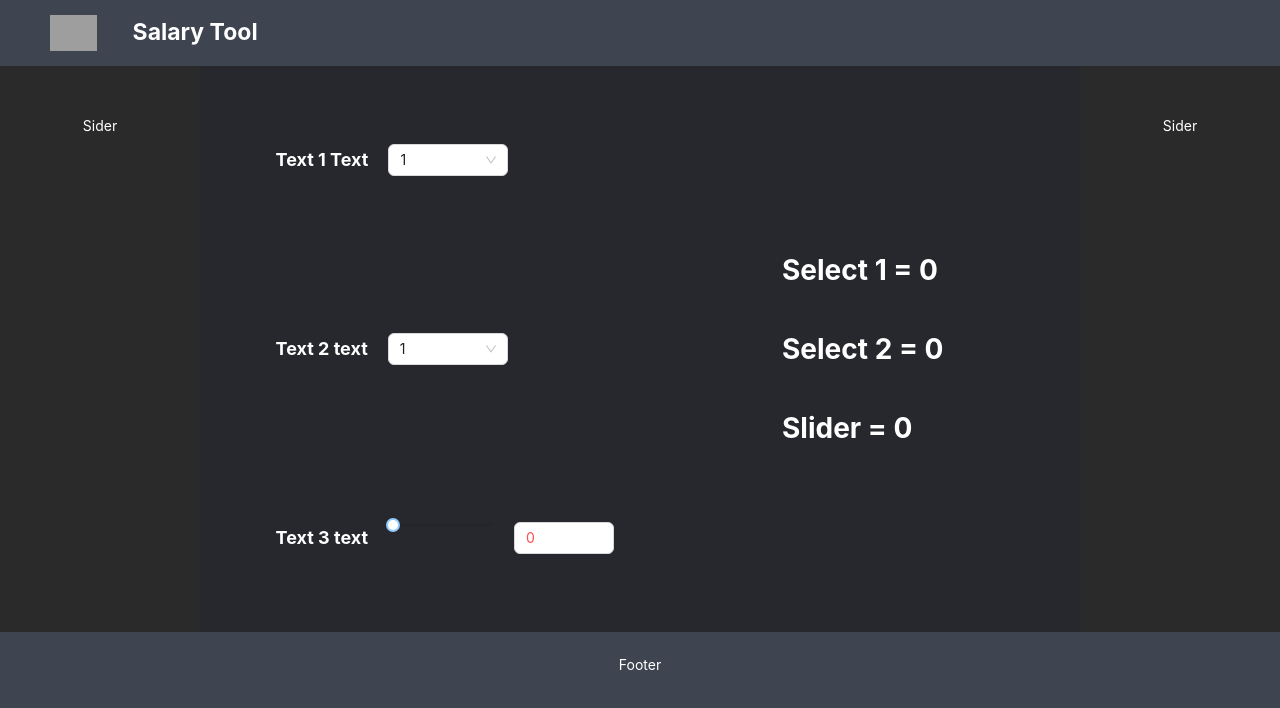
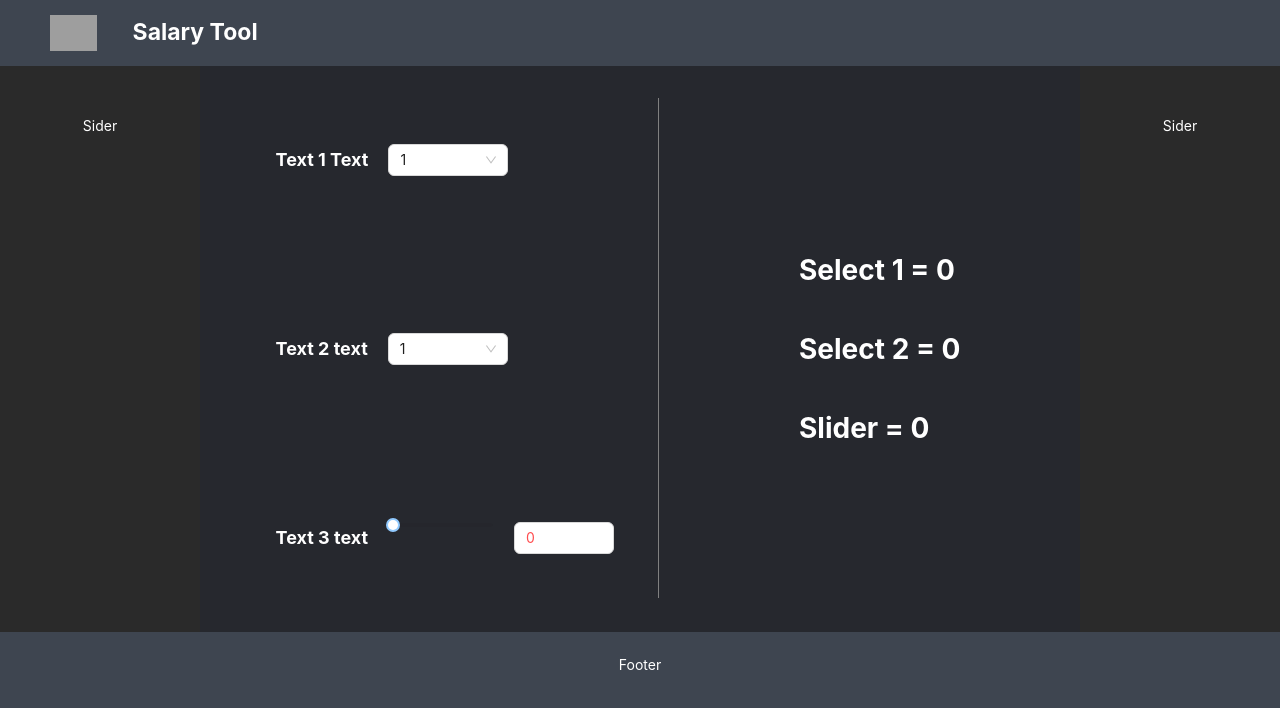
Before and after one commit to NicolasCasClew/SalaryFrontend, a React (Create React App) app: page / in a window 1280 px wide. Shown: the top 708 px of the page. Built offline with nearby package versions, Linux system fonts and the light colour scheme; grey boxes are pictures that could not be loaded.

Commit message:
added separator

```diff
--- a/src/components/App.tsx
+++ b/src/components/App.tsx
@@ -1,4 +1,13 @@
-import { Layout, Menu, Slider, Select, Row, Col, InputNumber } from "antd";
+import {
+  Layout,
+  Menu,
+  Slider,
+  Select,
+  Row,
+  Col,
+  InputNumber,
+  Divider,
+} from "antd";
 import "./App.css";
 import { useState } from "react";
 import { Test1 } from "./test1";
@@ -90,6 +99,7 @@ function App() {
                           width: "100px",
                           textAlign: "left",
                         }}
+                        /*onChange={sliderChange} arrows diabvles till I figure  why this doesnt work*/
                         value={slidercounter}
                       />
                     </Col>
@@ -97,6 +107,10 @@ function App() {
                 </div>
               </div>
             </div>
+            <Divider
+              type="vertical"
+              style={{ height: "500px", borderLeft: "1px solid gray" }}
+            />
             <div style={{ paddingLeft: "15%" }}>
               <h1>Select 1 = {select1counter}</h1>
               <h1>Select 2 = {select2counter}</h1>
```
